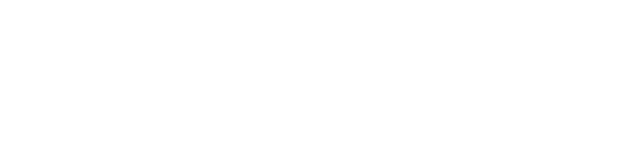
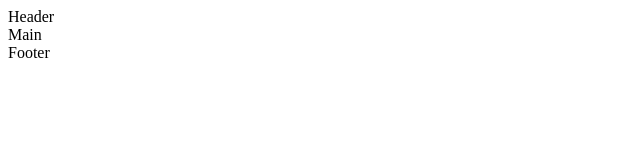
Before and after one commit to nadiaglitch/spotty-zebra, a plain HTML site: page index.html in a window 1280 px wide. Shown: the whole page, without its empty margins (0-640 px from the left). Drawn offline with Linux system fonts and the light colour scheme.

Commit message:
Create general page structure

```diff
--- a/index.html
+++ b/index.html
@@ -14,6 +14,11 @@
     <link rel="icon" type="image/png" sizes="16x16" href="assets/favicon/favicon-16x16.png">
 </head>
 <body>
-
+    <!-- Header -->
+    <header>Header</header>
+    <!-- Main content -->
+    <main>Main</main>
+    <!-- Footer -->
+    <footer>Footer</footer>
 </body>
 </html>
```
